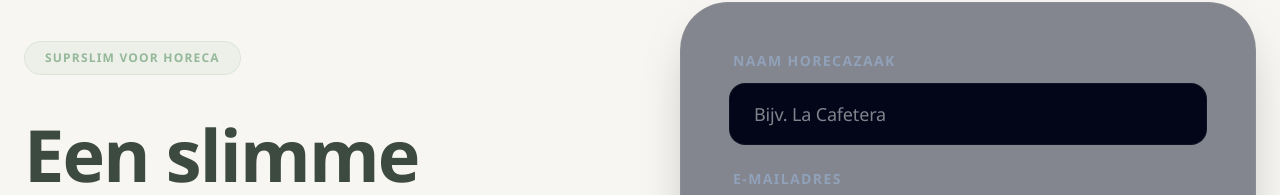
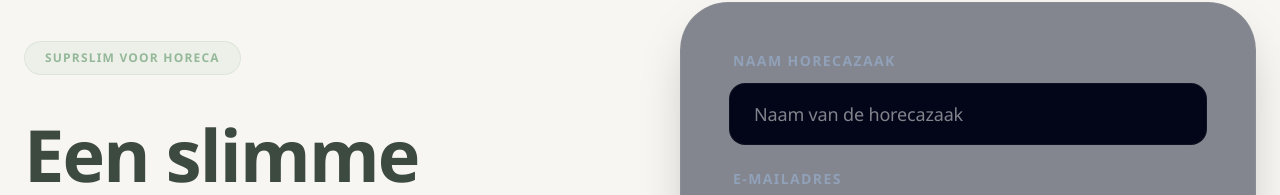
Before and after one commit to SUPRSLIM/suprslim-pages, a Next.js app: page /horeca in a window 1280 px wide. Shown: the part 219-414 px from the top of the page. Built offline with nearby package versions, Linux system fonts and the light colour scheme.

Commit message:
Remove La Cafetera placeholder from HorecaForm

```diff
--- a/app/components/HorecaForm.js
+++ b/app/components/HorecaForm.js
@@ -62,7 +62,7 @@ export default function HorecaForm() {
                 required
                 value={formData.restaurant}
                 onChange={(e) => setFormData({...formData, restaurant: e.target.value})}
-                placeholder="Bijv. La Cafetera"
+                placeholder="Naam van de horecazaak"
                 className="w-full bg-slate-950 border border-white/5 rounded-2xl px-6 py-4 outline-none focus:border-emerald-500/50 transition-all text-white text-lg"
               />
             </div>
```
